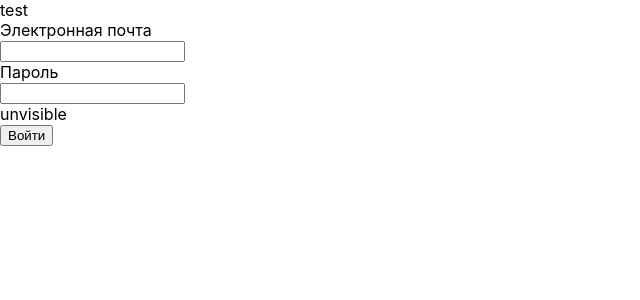
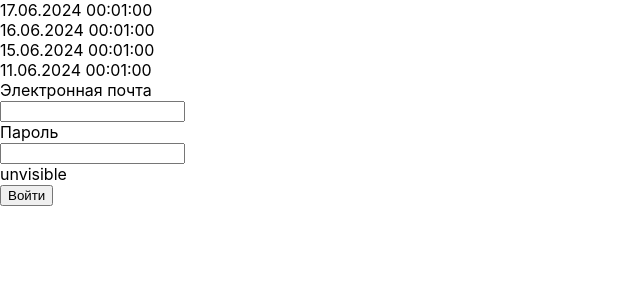
Before and after one commit to ripmag/pr-app, a React (Create React App) app: page /auth in a window 1280 px wide. Shown: the top 300 px of the page, without its empty margins (0-640 px from the left). Built offline with nearby package versions, Linux system fonts and the light colour scheme.

Commit message:
test moment lib

```diff
--- a/package.json
+++ b/package.json
@@ -9,6 +9,7 @@
     "@testing-library/user-event": "^13.5.0",
     "classnames": "^2.5.1",
     "i18next": "^23.10.0",
+    "moment": "^2.20.0",
     "react": "^18.2.0",
     "react-dom": "^18.2.0",
     "react-dropdown": "^1.11.0",
--- a/src/common/components/auth/MobileLayout.js
+++ b/src/common/components/auth/MobileLayout.js
@@ -1,5 +1,6 @@
 import React from 'react';
 // import PropTypes from 'prop-types';
+import moment from 'moment';
 
 import LoginLayout from './layouts/LoginLayout';
 
@@ -8,9 +9,38 @@ const MobileLayout = (props) => {
         return <LoginLayout />
     }
 
+    const getTime = (dateTime) => {
+        if (!moment(dateTime,'DD.MM.YYYY HH:mm:ss').isValid()) {
+            console.log('is not Valid', dateTime)
+            return dateTime;
+        }
+
+        const today = moment().format('DD.MM.YYYY');
+        const yesterday = moment().subtract(1, 'days').format('DD.MM.YYYY');
+        const time = moment(dateTime, 'DD.MM.YYYY HH:mm:ss').format(' HH:mm:ss');
+        let date = moment(dateTime, 'DD.MM.YYYY HH:mm:ss').format('DD.MM.YYYY');
+
+        console.log('moment date + time = ', date, time);
+        if (date === today) {
+            date = 'today';
+        }
+
+        if (date === yesterday) {
+            date = 'yesterday';
+        }
+
+        console.log('date + time = ', date, time);
+
+        return date + time;
+
+    }
+
     return (
         <div className='MobileLayout'>
-            test
+            <div>{getTime('17.06.2024 00:01:00')}</div>
+            <div>{getTime('16.06.2024 00:01:00')}</div>
+            <div>{getTime('15.06.2024 00:01:00')}</div>
+            <div>{getTime('11.06.2024 00:01:00')}</div>
             {getLoginLayout()}
         </div>
     );
```
Also changed, not shown: 1 other file (tests, documents, lock files or other folders).
